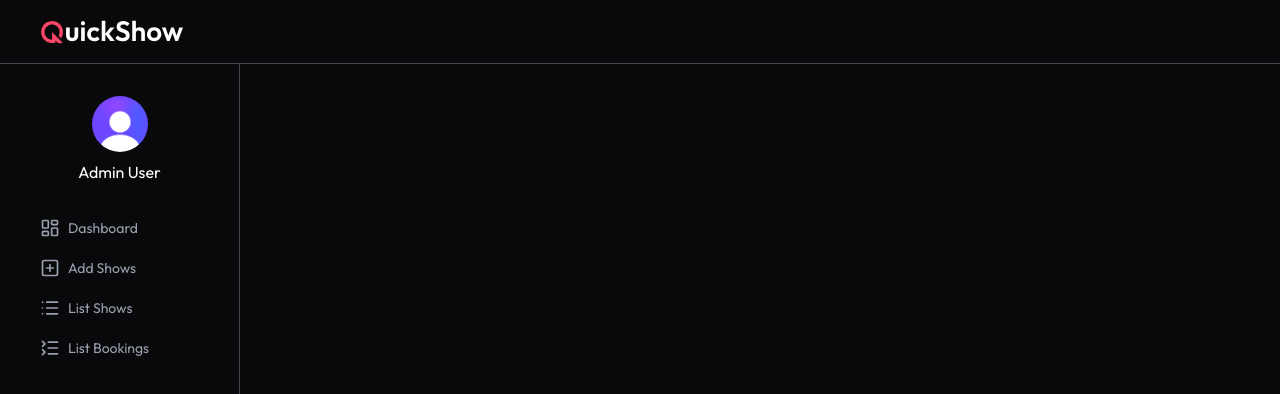
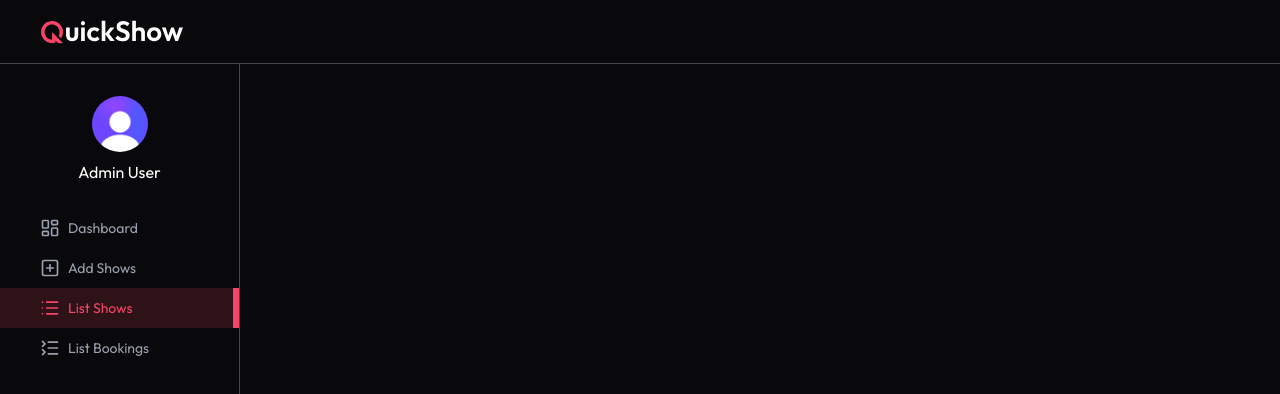
Before and after one commit to sujan2000/Movie-Ticket-Booking, a React (Vite) app in the folder client/: page /admin/list-shows in a window 1280 px wide. Shown: the top 394 px of the page. Built offline with nearby package versions, Linux system fonts and the light colour scheme; the HTML template or start-up script is replaced by a standard one.

Commit message:
list shows path update

```diff
--- a/client/src/components/admin/AdminSidebar.jsx
+++ b/client/src/components/admin/AdminSidebar.jsx
@@ -15,7 +15,7 @@ const AdminSidebar = () => {
     const adminNavlinks = [
         { name: 'Dashboard', path: '/admin', icon: LayoutDashboardIcon },
         { name: 'Add Shows', path: '/admin/add-shows', icon: PlusSquareIcon },
-        { name: 'List Shows', path: '/admin/list-show', icon: ListIcon },
+        { name: 'List Shows', path: '/admin/list-shows', icon: ListIcon },
         { name: 'List Bookings', path: '/admin/list-bookings', icon: ListCollapseIcon },
     ]
 
```
